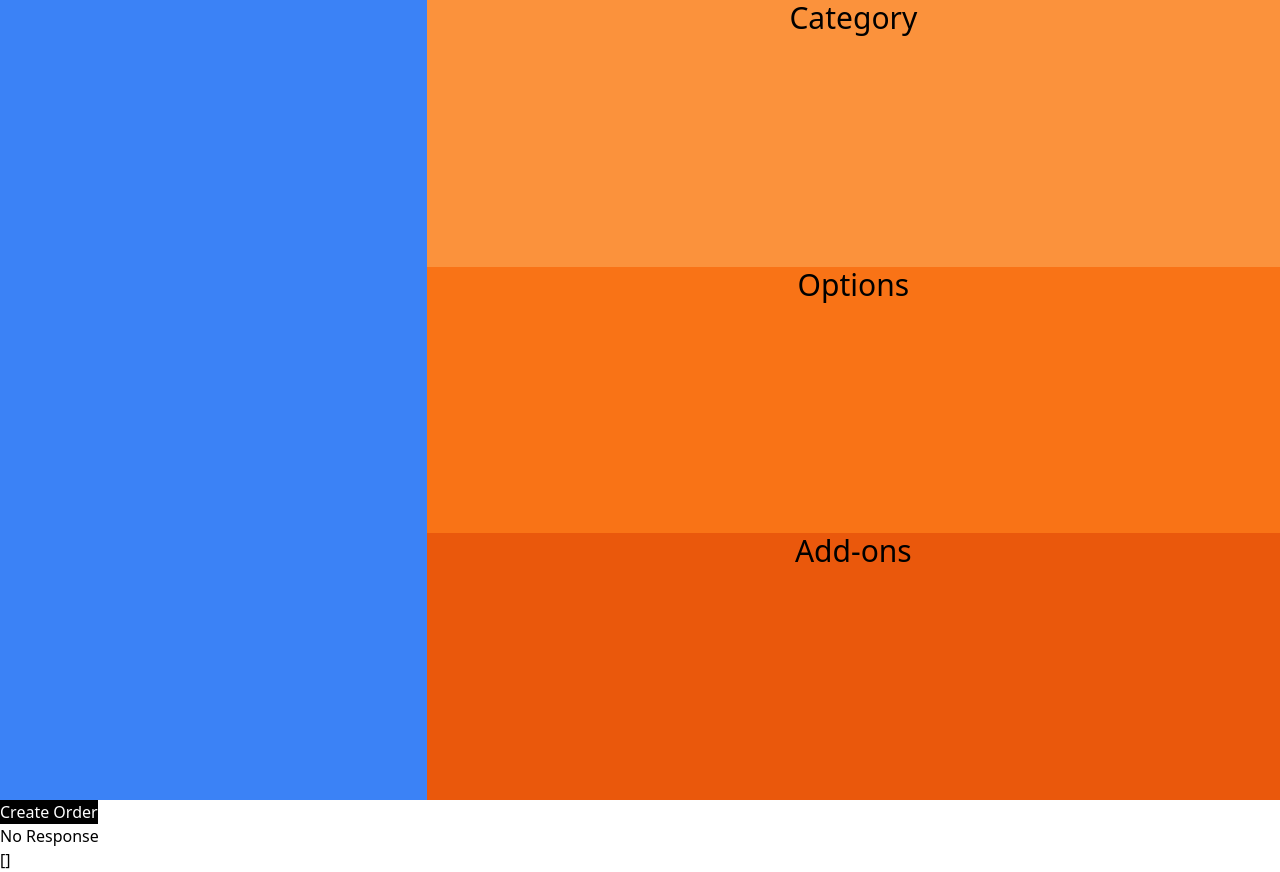
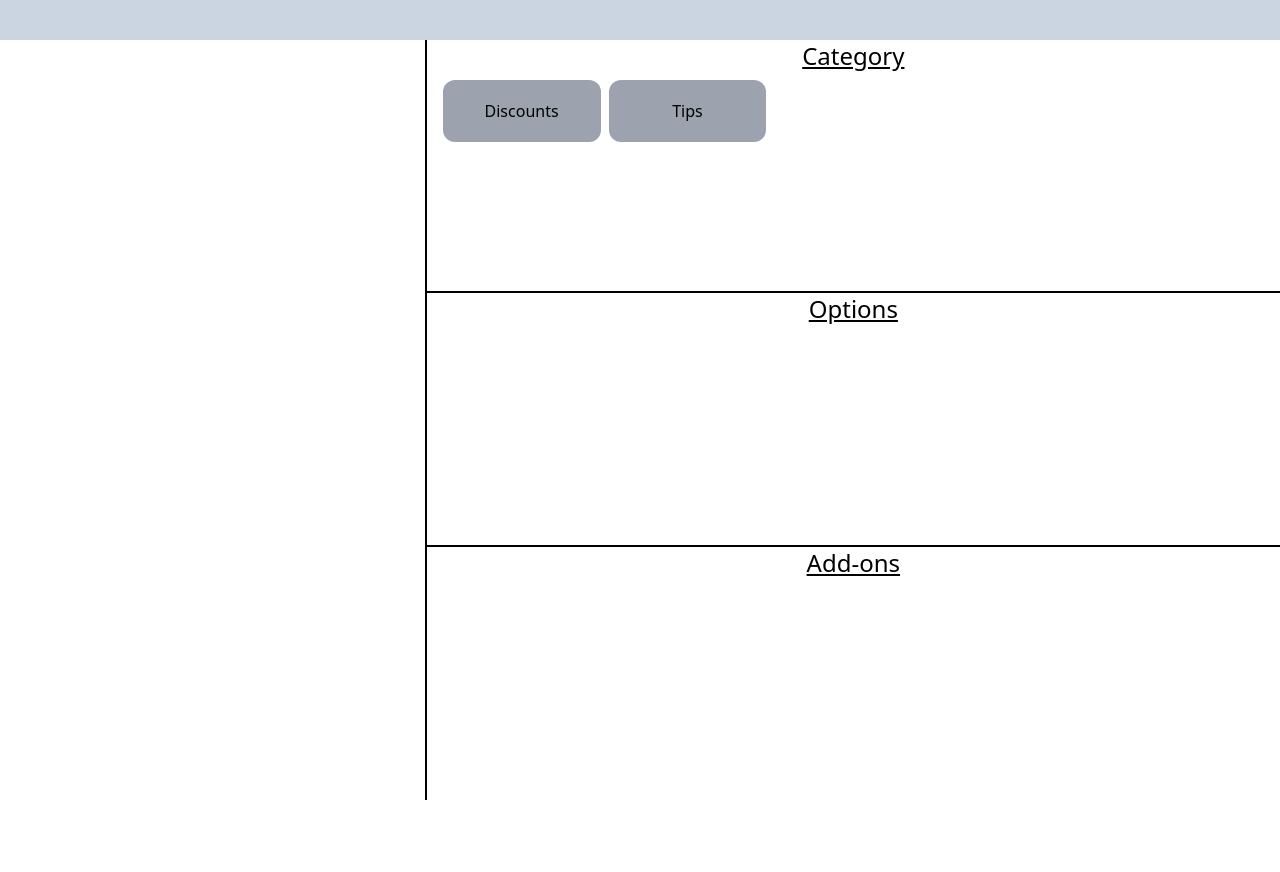
Before and after one commit to csce-315-331-2023c/rFork, a Next.js app: page /cash-register in a window 1280 px wide. After the commit the page ends 800 px from the top, so only its background shows below. Built offline with nearby package versions, Linux system fonts and the light colour scheme.

Commit message:
Fixed button paradigm in cashier screen

```diff
--- a/src/app/cash-register/page.tsx
+++ b/src/app/cash-register/page.tsx
@@ -1,7 +1,8 @@
 'use client'
-import React, { useEffect, useState } from 'react'
-import "../../css/index.css"
+import React, { useEffect, useState } from 'react';
+import "../../css/index.css";
 import { MenuItem, Order } from '../../types';
+import TextButton from '../../components/TextButton';
 
 export default function CashRegister() {
     // Data Hooks
@@ -9,11 +10,45 @@ export default function CashRegister() {
     const [menuItems, setMenuItems] = useState<MenuItem[]>([]);
 
     // Content Hooks
-    const [topRightMenu, setTopRightMenu] = useState<React.JSX.Element | null>(null);
-    const [middleRightMenu, setMiddleRightMenu] = useState<React.JSX.Element | null>(null);
-    const [bottomRightMenu, setBottomRightMenu] = useState<React.JSX.Element | null>(null);
+    const [topRightChildren, setTopRightChildren] = useState<React.JSX.Element[] | null>(null);
+    const [middleRightChildren, setMiddleRightChildren] = useState<React.JSX.Element[] | null>(null);
+    const [bottomRightChildren, setBottomRightChildren] = useState<React.JSX.Element[] | null>(null);
 
+    // Component Constants
+    const discountButtons = [
+        (<TextButton text='-5%' key={0} />),
+        (<TextButton text='-10%' key={1} />),
+    ]
+
+    const tipButtons = [
+        (<TextButton text='5%' key={0} />),
+        (<TextButton text='10%' key={1} />),
+        (<TextButton text='15%' key={2} />),
+    ]
+
+    const defaultTopRightButtons = [
+        (<TextButton
+            text='Discounts'
+            onPress={() => {
+                setMiddleRightChildren(discountButtons);
+                setBottomRightChildren(null);
+            }}
+            key={0}
+        />),
+        (<TextButton
+            text='Tips'
+            onPress={() => {
+                setMiddleRightChildren(tipButtons);
+                setBottomRightChildren(null);
+            }}
+            key={0}
+        />),
+    ]
+
+    // Closure Functions
     useEffect(() => {
+        setTopRightChildren(defaultTopRightButtons)
+
         const unsubscribe = () => {
             fetch("http://localhost:3000/api/menu").then(async (result) => {
                 const allMenuItems = await result.json();
@@ -23,77 +58,32 @@ export default function CashRegister() {
         return unsubscribe;
     }, []);
 
+    // HTML Rendering
     return (
-        <body>
-            <div className='grid grid-cols-3 grid-rows-3 h-screen w-full bg-red-500'>
-                <div className='row-span-3 bg-blue-500'></div>
-                <div className='col-span-2 flex-col bg-orange-400'>
-                    <h2 className='text-center text-3xl'>Category</h2>
-                    {topRightMenu}
+        <div className='flex flex-col h-screen'>
+            <nav className='h-10 bg-slate-300'></nav>
+            <div className='grid grid-cols-3 grid-rows-3 flex-1 w-full'>
+                <div className='row-span-3 border-black border-r-2'></div>
+                <div className='col-span-2 flex flex-col bg-white border-black border-b-2'>
+                    <h2 className='text-center text-2xl underline'>Category</h2>
+                    <div className='grid grid-cols-5 grid-rows-3 gap-2 px-4 py-2 flex-1'>
+                        {topRightChildren}
+                    </div>
                 </div>
-                <div className='col-span-2 flex-col bg-orange-500'>
-                    <h2 className='text-center text-3xl'>Options</h2>
-                    {middleRightMenu}
+                <div className='col-span-2 flex flex-col bg-white border-black border-b-2'>
+                    <h2 className='text-center text-2xl underline'>Options</h2>
+                    <div className='grid grid-cols-5 grid-rows-3 gap-2 px-4 py-2 flex-1'>
+                        {middleRightChildren}
+                    </div>
                 </div>
-                <div className='col-span-2 flex-col bg-orange-600'>
-                    <h2 className='text-center text-3xl'>Add-ons</h2>
-                    {bottomRightMenu}
+                <div className='col-span-2 flex flex-col bg-white border-black'>
+                    <h2 className='text-center text-2xl underline'>Add-ons</h2>
+                    <div className='grid grid-cols-5 grid-rows-3 gap-2 px-4 py-2 flex-1'>
+                        {bottomRightChildren}
+                    </div>
                 </div>
             </div>
-            <button className='bg-black text-white' onClick={() => {
-                const order = {
-                    date: new Date(),
-                    total: 100,
-                    items: [
-                        {
-                            id: 1,
-                            name: 'Cheeseburger',
-                            price: 10,
-                            ingredients: [
-                                {
-                                    inventoryId: 1,
-                                    name: 'Bun',
-                                    quantity: 1
-                                },
-                                {
-                                    inventoryId: 2,
-                                    name: 'Beef Patty',
-                                    quantity: 1
-                                },
-                                {
-                                    inventoryId: 3,
-                                    name: 'Cheese',
-                                    quantity: 1
-                                }
-                            ]
-                        },
-                        {
-                            id: 2,
-                            name: 'Fries',
-                            price: 5,
-                            ingredients: [
-                                {
-                                    inventoryId: 4,
-                                    name: 'Potato',
-                                    quantity: 1
-                                }
-                            ]
-                        }
-                    ]
-                };
 
-                fetch("http://localhost:3000/api/orders",
-                    {
-                        method: "POST",
-                        body: JSON.stringify(order)
-                    }
-                ).then(async (res) => {
-                    setResponse(await res.text())
-                });
-
-            }}>Create Order</button>
-            <div>{response}</div>
-            <div>{JSON.stringify(menuItems)}</div>
-        </body>
+        </div>
     )
 }
--- a/src/app/layout.tsx
+++ b/src/app/layout.tsx
@@ -1,13 +1,9 @@
 export const metadata = {
-  title: 'Next.js',
-  description: 'Generated by Next.js',
+  title: 'Crepes',
+  description: 'Crepe Restaurant GUI',
 }
 
-export default function RootLayout({
-  children,
-}: {
-  children: React.ReactNode
-}) {
+export default function RootLayout({ children, }: { children: React.ReactNode }) {
   return (
     <html lang="en">
       <body>{children}</body>
--- a/src/components/KioskButton.tsx
+++ b/src/components/KioskButton.tsx
@@ -1,4 +1,5 @@
 import React from 'react'
+import Image from "next/image";
 
 type KioskButtonProps = {
     text: string,
@@ -11,7 +12,7 @@ export default function KioskButton({ text, price, imageURI, onPress }: KioskBut
     return (
         <button className='flex-col justify-evenly items-center rounded-xl py-4 text-2xl h-60 hover:bg-slate-200 bg-slate-50' onClick={onPress ?? (() => console.log("Button Pressed"))}>
             <p className='absolute'>{`$${(price).toFixed(2)}`}</p>
-            <img alt={text} className='object-scale-down w-auto max-h-44' src='https://static.vecteezy.com/system/resources/previews/025/065/282/original/crepe-with-ai-generated-free-png.png' />
+            <Image alt={text} className='object-scale-down w-auto max-h-44' src='https://static.vecteezy.com/system/resources/previews/025/065/282/original/crepe-with-ai-generated-free-png.png' />
             <p>{text}</p>
         </button>
     )
--- a/src/components/RegisterButton.tsx
+++ /dev/null
@@ -1,13 +0,0 @@
-import React from 'react'
-
-type RegisterButtonProps = {
-    onPress: () => void,
-}
-
-export default function RegisterButton({ onPress }: RegisterButtonProps): React.JSX.Element {
-    return (
-        <button onClick={onPress ?? (() => console.log("Button Pressed"))}>
-
-        </button>
-    )
-}
--- a/src/components/RegisterMenu.tsx
+++ /dev/null
@@ -1,9 +0,0 @@
-import React from 'react'
-
-export default function RegisterMenu() {
-    return (
-        <div>
-
-        </div>
-    )
-}
--- /dev/null
+++ b/src/components/TextButton.tsx
@@ -0,0 +1,9 @@
+import React from 'react'
+
+export default function TextButton({ text, onPress }: { text?: string, onPress?: () => void, }): React.JSX.Element {
+    return (
+        <button className='h-full w-full text-center rounded-xl bg-gray-400 hover:bg-gray-700' onClick={onPress ?? (() => console.log("Button Pressed"))}>
+            {text}
+        </button>
+    )
+}
```
